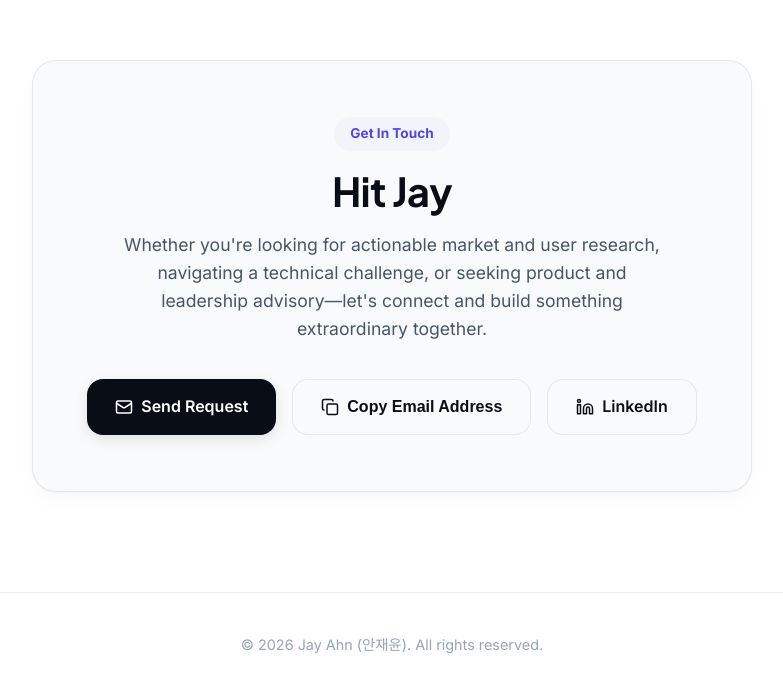
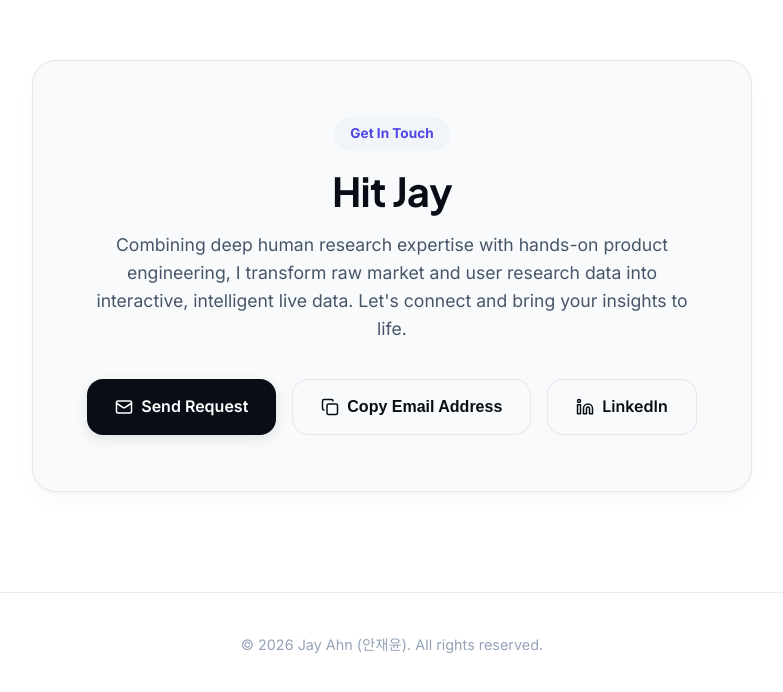
Before and after one commit to directresearchkorea/yourfriendjay, a React (Vite) app: page / in a window 1280 px wide. Shown: the part 3682-4374 px from the top of the page, without its empty margins (248-1031 px from the left). Built offline with nearby package versions, Linux system fonts and the light colour scheme; no server answers.

Commit message:
update Hit Jay section text to highlight researcher expertise and product engineering live data

```diff
--- a/src/components/HitJay.jsx
+++ b/src/components/HitJay.jsx
@@ -20,8 +20,8 @@ export default function HitJay({ personal }) {
             Get In Touch
           </div>
           <h2 style={{ fontSize: '2.5rem', marginBottom: '16px', letterSpacing: '-0.02em' }}>Hit Jay</h2>
-          <p style={{ color: 'var(--text-secondary)', marginBottom: '36px', fontSize: '1.1rem', maxWidth: '560px', margin: '0 auto 36px' }}>
-            Whether you're looking for actionable market and user research, navigating a technical challenge, or seeking product and leadership advisory—let's connect and build something extraordinary together.
+          <p style={{ color: 'var(--text-secondary)', marginBottom: '36px', fontSize: '1.1rem', maxWidth: '620px', margin: '0 auto 36px', lineHeight: 1.6 }}>
+            Combining deep human research expertise with hands-on product engineering, I transform raw market and user research data into interactive, intelligent live data. Let's connect and bring your insights to life.
           </p>
 
           <div className="hit-jay-actions">
```
